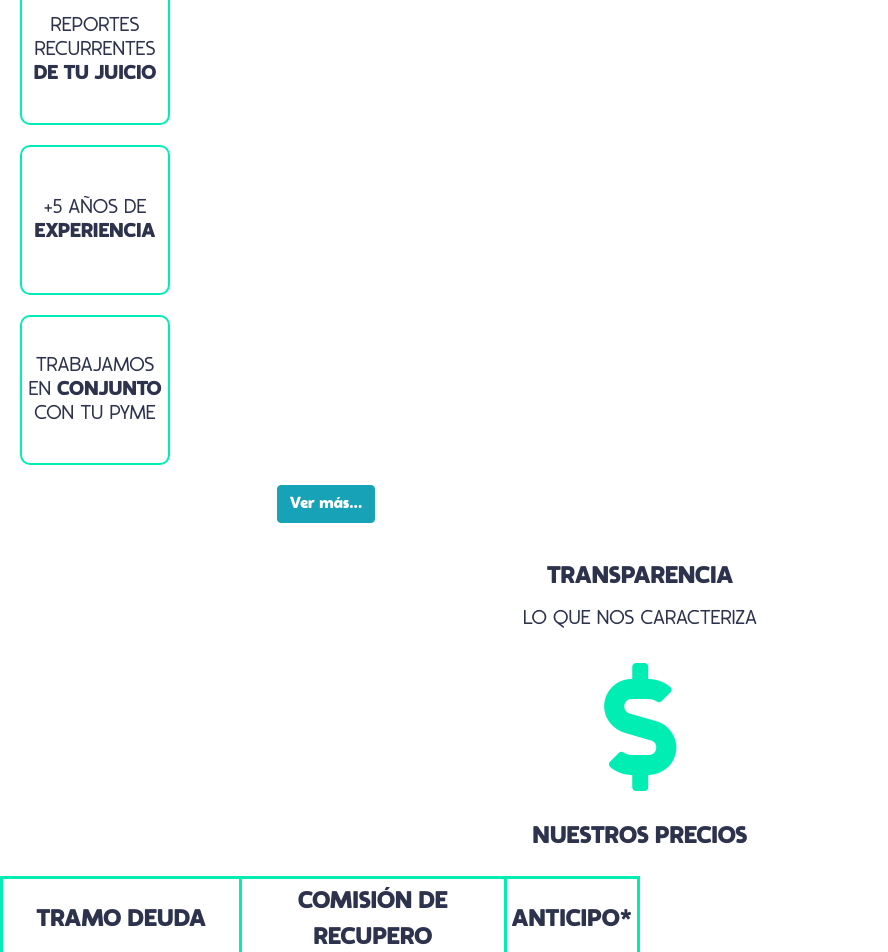
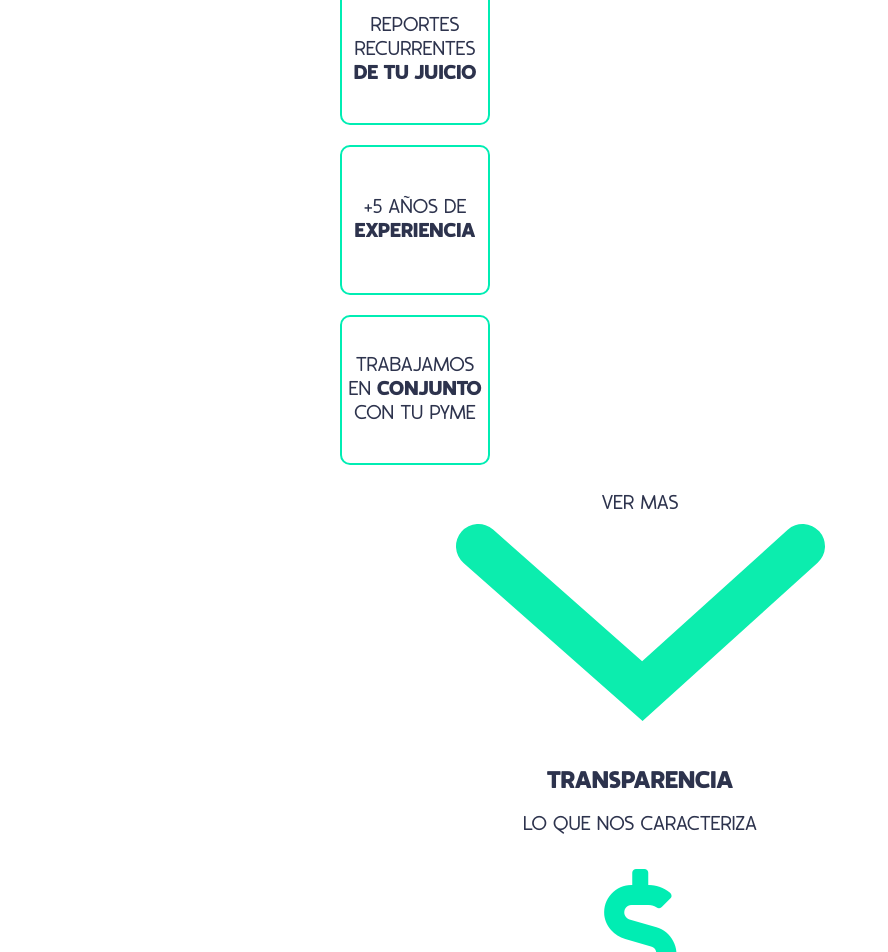
Before and after one commit to jerosantamariai/protegepyme, a React (Create React App) app in the folder front/: page / in a window 1280 px wide. Shown: the part 3059-4011 px from the top of the page, without its empty margins (0-888 px from the left). Built offline with nearby package versions, Linux system fonts and the light colour scheme.

Commit message:
reconfiguring cuadros

```diff
--- a/front/src/index.css
+++ b/front/src/index.css
@@ -189,6 +189,10 @@ nav .nav-link:hover {
   transform: translateY(-50%);
 }
 
+.xqtainer .vermas {
+  width: 30%;
+}
+
 /* PRECIOS */
 
 .preciostainer {
--- a/front/src/views/landing/xq.jsx
+++ b/front/src/views/landing/xq.jsx
@@ -3,6 +3,7 @@ import React, { useState } from 'react';
 // import Cuadros from '../../img/cuadros.png';
 import Collage from '../../components/cuadros.jsx';
 import parse from 'html-react-parser';
+import VerMas from '../../img/vermas.svg';
 
 const XQ = props => {
     const [multiplicador, setMultiplicador] = useState(1)
@@ -27,20 +28,21 @@ const XQ = props => {
                     <h1>¿Porqué trabajar juntos?</h1>
                     <h5>NUESTRO TRABAJO ES GARANTIA DE</h5>
                     <h5>COMPROMISO, DEDICACIÓN Y EXPERIENCIA</h5>
-                    <div className="row text-center no-gutters">
-                        <div className="col-12 no-gutters">
+                    <div className="row no-gutters">
+                        <div className="col-6 mx-auto">
                             {
                                 mapcollage()
                             }
                         </div>
                     </div>
 
-                    <div className="row d-flex justify-content-center no-gutters">
+                    <div className="row no-gutters">
                         {
                             Collage.length > 2 * multiplicador ? (
-                                <div className="row no-gutters no-gutters">
-                                    <div className="col-6 text-center no-gutters">
-                                        <div className="btn btn-info mb-4" onClick={() => setMultiplicador(multiplicador + 1)}>Ver más...</div>
+                                <div className="row no-gutters">
+                                    <div className="btn mb-4">
+                                        <h6>VER MAS</h6>
+                                        <img src={VerMas} alt="vermas" className="vermas" onClick={() => setMultiplicador(multiplicador + 1)}/>
                                     </div>
                                 </div>
                             ) :
```
Also changed, not shown: front/src/img/vermas.svg (added).
